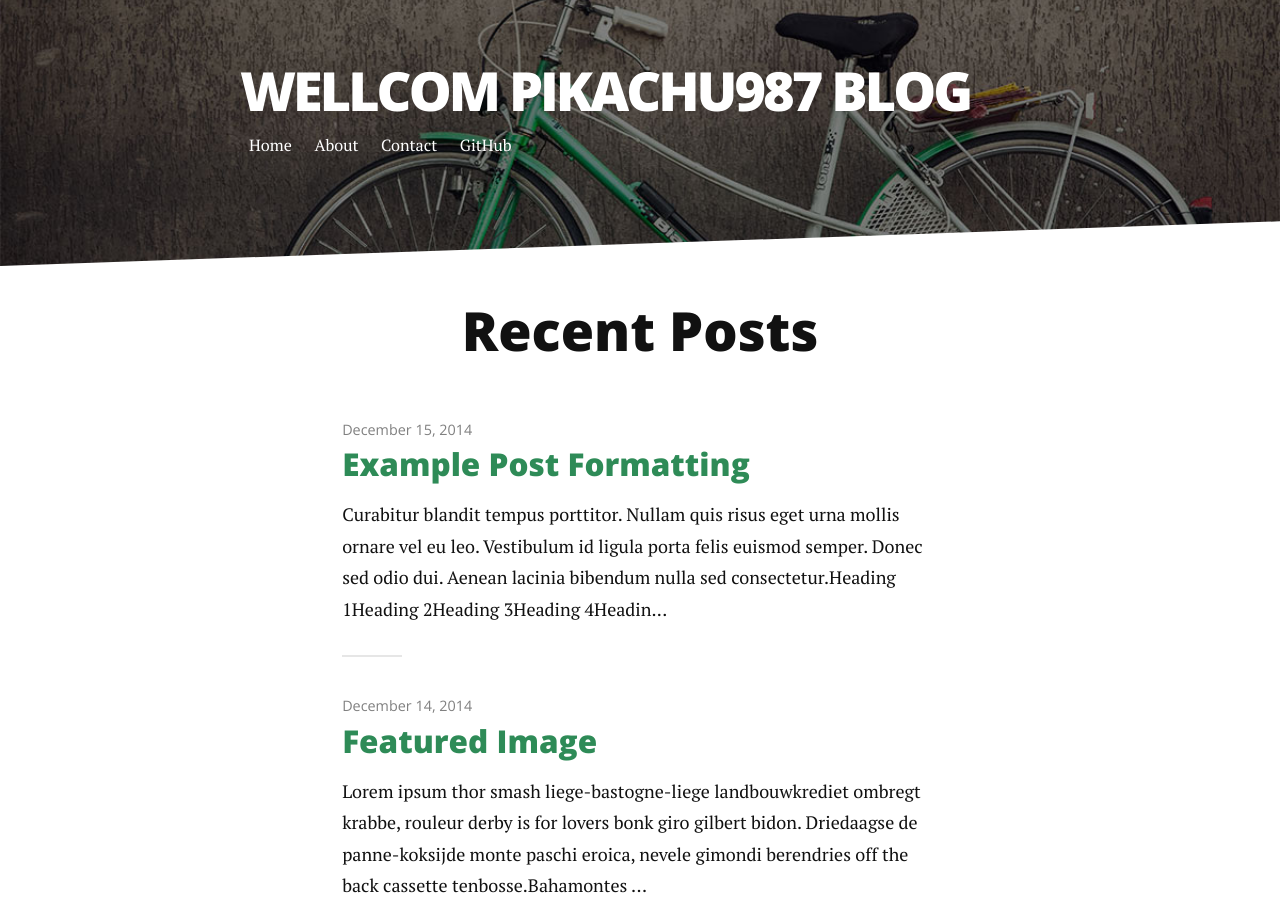
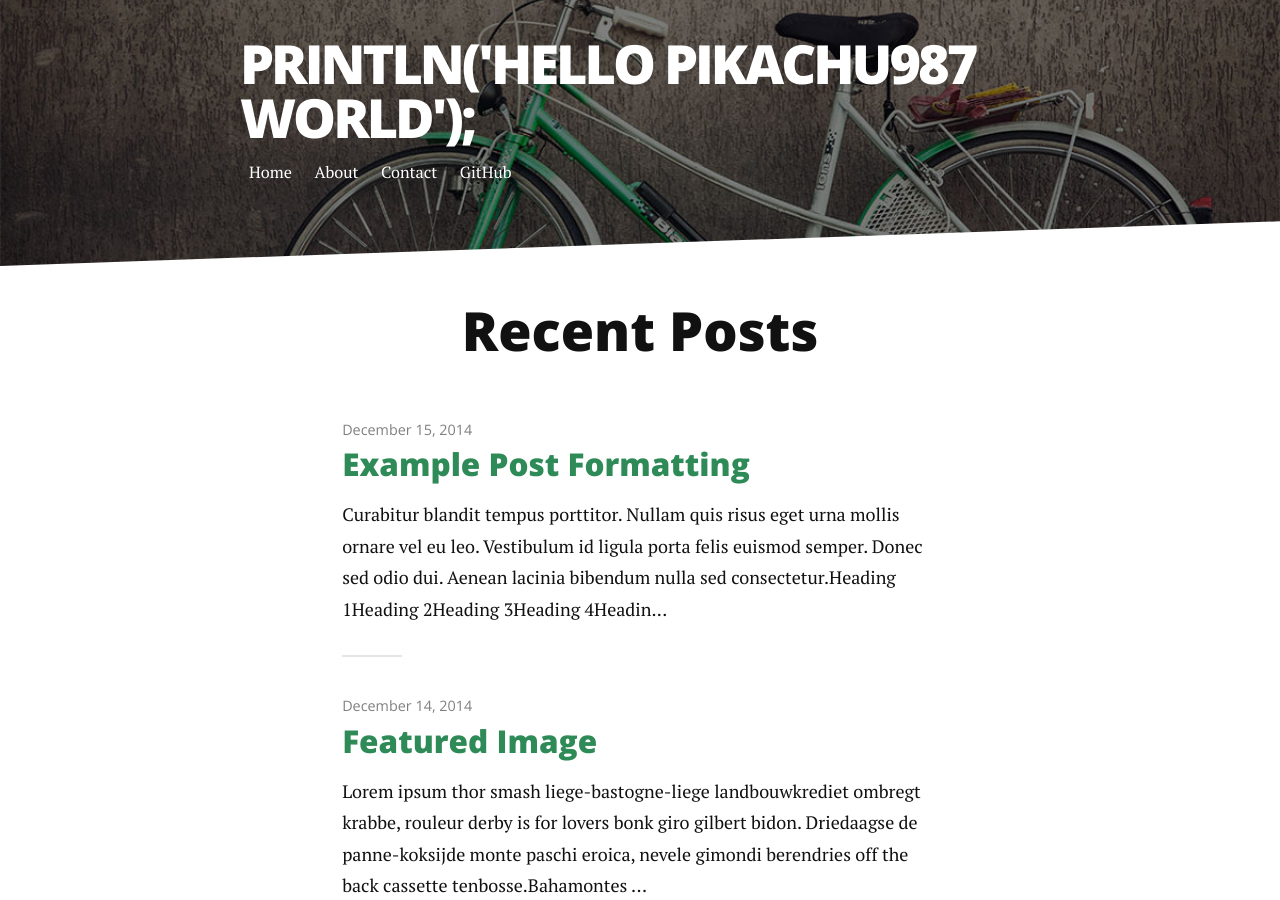
Before and after one commit to pikachu987/pikachu987.github.io, a Jekyll site: the page built from index.html, in a window 1280 px wide and 900 px high. Built offline with Jekyll 4.4.1, drawn with Linux system fonts in a browser that asks for light colours; nearby versions of some CDN libraries; the list of posts is cut into pages by our own code.

Commit message:
Update _config.yml

```diff
--- a/_config.yml
+++ b/_config.yml
@@ -1,4 +1,4 @@
-title: wellcom pikachu987 Blog
+title: println('Hello pikachu987 World');
 description: pikachu987 daily blog
 
 url: http://pikachu987.github.io/
```
